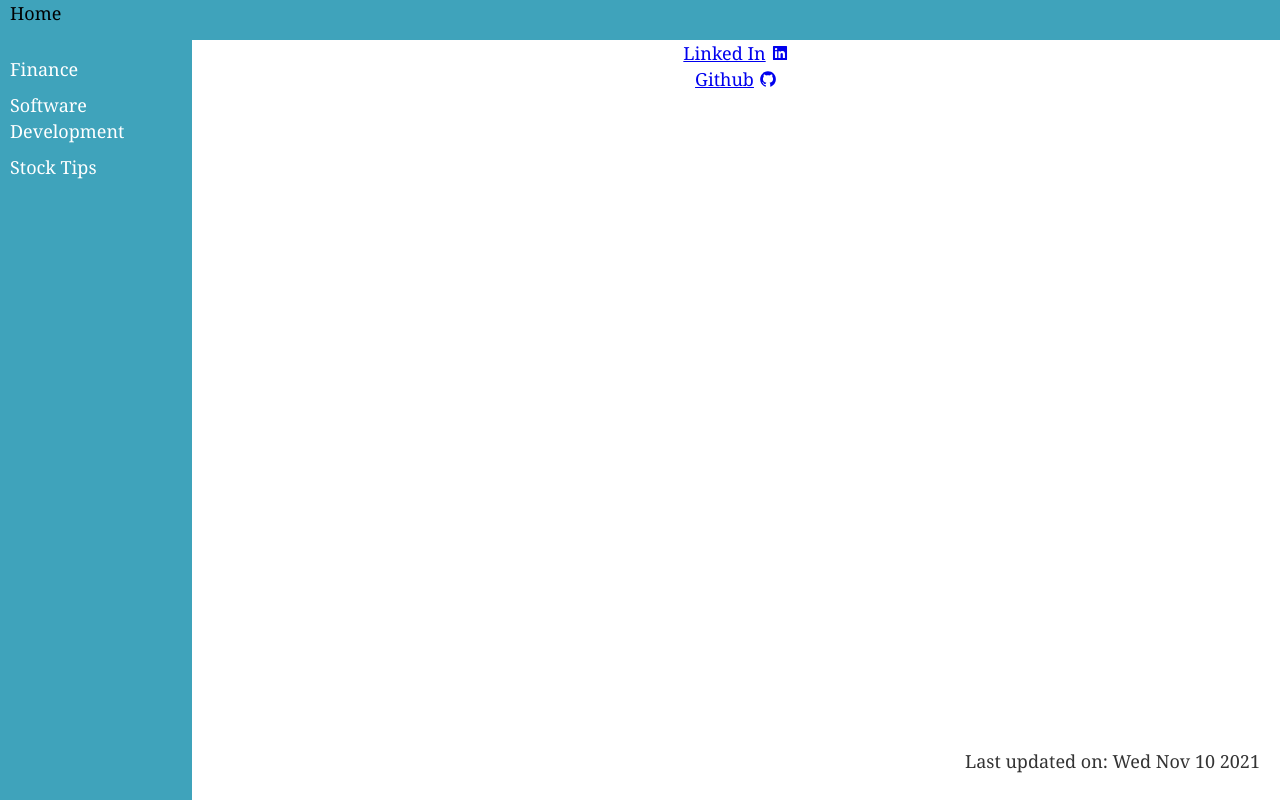
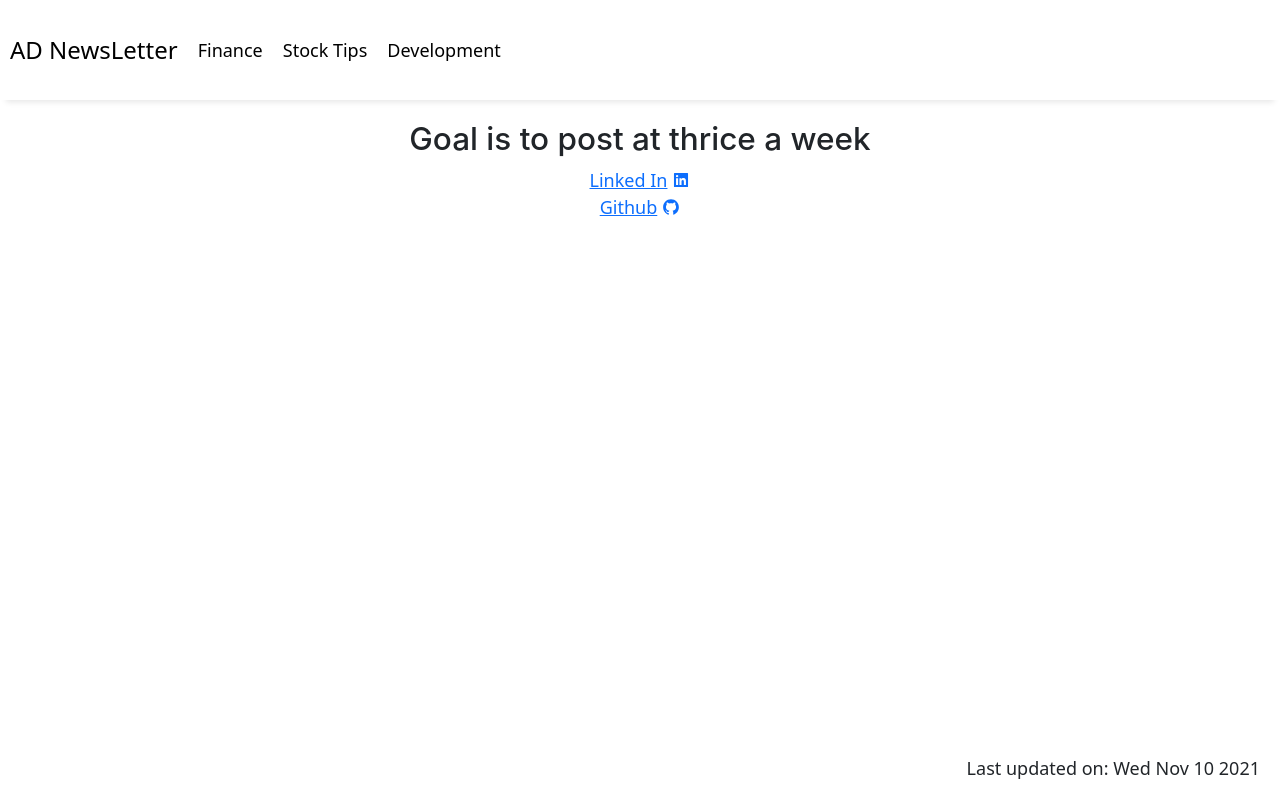
Before and after one commit to dharanchit/boat, a Gatsby site: page / in a window 1280 px wide. Built offline with nearby package versions, Linux system fonts and the light colour scheme; Gatsby itself is replaced by a stand-in of ours.

Commit message:
major ui rampup

```diff
--- a/gatsby-browser.js
+++ b/gatsby-browser.js
@@ -5,3 +5,5 @@
  */
 
 // You can delete this file if you're not using it
+import "hamburgers/dist/hamburgers.css";
+import "bootstrap/dist/css/bootstrap.min.css";
--- a/package.json
+++ b/package.json
@@ -10,7 +10,9 @@
     "@mui/material": "^5.0.0-rc.1",
     "@mui/styled-engine-sc": "^5.0.0-rc.1",
     "babel-plugin-styled-components": "^1.13.2",
+    "bootstrap": "^5.1.3",
     "gatsby": "^3.13.1",
+    "gatsby-plugin-anchor-links": "^1.2.1",
     "gatsby-plugin-google-gtag": "^3.14.0",
     "gatsby-plugin-image": "^1.13.0",
     "gatsby-plugin-manifest": "^3.13.0",
@@ -21,6 +23,7 @@
     "gatsby-plugin-styled-components": "^4.14.0",
     "gatsby-source-filesystem": "^3.13.0",
     "gatsby-transformer-sharp": "^3.13.0",
+    "hamburgers": "^1.1.3",
     "prop-types": "^15.7.2",
     "react": "^17.0.1",
     "react-dom": "^17.0.1",
--- /dev/null
+++ b/src/components/LeftSidebar.js
@@ -0,0 +1,88 @@
+import React from "react";
+import styled from "styled-components";
+import { Link } from "gatsby"
+import { AnchorLink } from "gatsby-plugin-anchor-links";
+
+const StyledWrapper = styled.div`
+    height: 100%;
+  .left-sidebar {
+    left: 0;
+    overflow-y: none;
+    height: 100vh;
+
+    @media (max-width: 450px) {
+      top: 85px;
+    }
+
+    @media (min-width: 450px) and (max-width: 550px){
+      top: 90px;
+    }
+
+    @media (min-width: 550px) and (max-width: 599px){
+      top: 100px;
+    }
+
+    @media (min-width: 600px) and (max-width: 991px) {
+      top: 105px;
+    }
+  }
+
+  .header-link-divider {
+    border-bottom: 1px solid "#979797";
+    max-width: 250px;
+    margin-left: 50px;
+  }
+
+  .sidebar-internal-links, .sidebar-external-links {
+    color: black;
+    text-transform: uppercase;
+    font-weight: 600;
+    line-height: 50px;
+    text-decoration: none;
+  }
+
+  .sm-black {
+    width: 35px;
+    height: 35px;
+  }
+
+  .sm-all-icons {
+    margin-left: 25px;
+  }
+
+  .active {
+    border-bottom: 2px solid #464FD0;
+  }
+
+`;
+
+const SidebarLeft = [
+  {
+    topLinks: [
+      { navLink: "Finance", href:"/finance", color: "black", isAnchor:true},
+      { navLink: "Stock Tips", href:"/stock-tips", color: "black", isAnchor:true },
+      { navLink: "Development", href:"/software-development",color: "black", isAnchor:true }
+    ],
+  },
+];
+
+const LeftSidebar = ({ setLeftSidebar, leftSidebar }) => {
+
+  return (
+  <StyledWrapper>
+    <nav className="container-fluid left-sidebar sidebar">
+      <div className="row px-4 mt-3">
+        {SidebarLeft[0].topLinks.map((link) => (
+          <div className="col-12 last-child-donate">
+            <AnchorLink className="sidebar-internal-links" to={link.href} onAnchorLinkClick={() => setLeftSidebar(!leftSidebar)}>
+                <p style={{ color: link.color }}>{link.navLink}</p>
+            </AnchorLink>
+          </div>
+        ))}
+      </div>
+    </nav>
+  </StyledWrapper>
+);
+};
+
+export default LeftSidebar;
--- /dev/null
+++ b/src/components/MobileHeader.js
@@ -0,0 +1,109 @@
+import React from "react"
+import styled from "styled-components"
+import { Link } from "gatsby"
+import LeftSidebar from "./LeftSidebar"
+
+const StyledWrapper = styled.div`
+
+  width: 100%;
+  position: sticky;
+  top: 0;
+  left: 0;
+  background-color: white;
+  z-index: 9;
+
+  .hamburger {
+    outline: none;
+    padding:0px 15px !important;
+  }
+
+  .mobile-header {
+    padding-top: 15px;
+    padding-bottom: 15px;
+    @media (min-width: 1092px) {
+      display: none;
+    }
+  }
+
+  .toggle {
+    width: 60px;
+    padding-left: 15px;
+    padding-right: 15px;
+    cursor: pointer;
+    margin-bottom:0;
+  }
+
+  .hamburger-inner,
+  .hamburger-inner::before,
+  .hamburger-inner::after,
+  .hamburger-inner::before {
+    width: 25px;
+    height: 2px;
+  }
+
+  .logo-class{
+    margin: 10px 0px;
+    font-size: 24px;
+    font-weight: 500;
+    color: black;
+    text-decoration: none;
+  }
+`
+
+const MobileHeader = () => {
+  const [leftSidebar, setLeftSidebar] = React.useState(false)
+
+  React.useEffect(() => {
+    if (leftSidebar) {
+      document.body.style.overflow = "hidden"
+    } else {
+      document.body.style.overflow = "unset"
+    }
+  }, [leftSidebar])
+
+  return (
+    <StyledWrapper>
+      <div className="mobile-header">
+        <div className="container-fluid">
+          <div className="row">
+            <div className="col-3 d-flex flex-column justify-content-center">
+            {(
+                  <div
+                      onClick={() => setLeftSidebar(!leftSidebar)}
+                      className={leftSidebar ? "open" : "d-block"}
+                      id="menu-toggle"
+                  >
+                    <button
+                        className={
+                          leftSidebar
+                              ? "hamburger hamburger--squeeze is-active justify-content-center"
+                              : "hamburger hamburger--squeeze d-flex flex-direction justify-content-center"
+                        }
+                        type="button"
+                    >
+                    <span className="hamburger-box">
+                      <span className="hamburger-inner"></span>
+                    </span>
+                    </button>
+                  </div>
+              )}
+            </div>
+            <div className="col-6 d-flex flex-column justify-content-center">
+              <Link to="/" className="logo-class">
+                <span>AD NewsLetter</span>
+              </Link>
+            </div>
+          </div>
+        </div>
+      </div>
+      {leftSidebar && (
+        <LeftSidebar
+          setLeftSidebar={setLeftSidebar}
+          leftSidebar={leftSidebar}
+        />
+      )}
+    </StyledWrapper>
+  )
+}
+
+export default MobileHeader
--- a/src/components/header.js
+++ b/src/components/header.js
@@ -2,55 +2,75 @@ import * as React from "react"
 import styled from "styled-components"
 import { Grid } from "@mui/material"
 import { AiFillGithub, AiFillLinkedin } from "react-icons/ai"
+import { Link } from "gatsby"
 
 const HeaderWrapper = styled.div`
-  background: #3fa3bb;
+  height: 100px;
   display: flex;
-  height: 40px;
+  align-items: center;
+  z-index: 1;
+  -webkit-box-shadow: 0 8px 6px -6px rgba(0, 0, 0, 0.1);
+  -moz-box-shadow: 0 8px 6px -6px rgba(0, 0, 0, 0.1);
+  box-shadow: 0 8px 6px -6px rgba(0, 0, 0, 0.1);
 
-  .icon-class {
+  .logo-class{
     cursor: pointer;
+    margin: 0 10px;
+    font-size: 24px;
+    font-weight: 500;
+  }
+
+  .sub-section-div{
+    display: flex;
+    align-items: center;
+  }
+
+  .sub-section{
+    cursor: pointer;
+    margin: 0 10px;
+    &:hover{
+      font-weight: 600;
+    }
+  }
+
+  .link-decoration {
+    text-decoration: none;
+    color: black;
+  }
+
+  @media (max-width: 1091px) {
+    display: none;
+    height: 0px;
   }
 `
 
-const Header = () => (
-  <HeaderWrapper>
-    <Grid container>
-      <Grid
-        item
-        xs={10}
-        display="flex"
-        justifyContent="flex-end"
-        alignItems="center"
-      ></Grid>
-      <Grid
-        item
-        xs={1}
-        display="flex"
-        justifyContent="center"
-        alignItems="center"
-      >
-        <AiFillLinkedin
-          className="icon-class"
-          onClick={() =>
-            window.open("https://www.linkedin.com/in/anchitdhar/", "_blank")
-          }
-        />
+const Header = () => {
+  return(
+    <HeaderWrapper>
+      <Grid container xs={4} md={12} className="header-mobile-desktop-visibility">
+        <div>
+          <Link className="link-decoration" to="/">
+            <span className="logo-class">AD NewsLetter</span>
+          </Link>
+        </div>
+        <div className="sub-section-div">
+          <Link className="link-decoration" to="/finance">
+            <span className="sub-section">Finance</span>
+          </Link>
+        </div>
+        <div className="sub-section-div">
+          <Link className="link-decoration" to="/stock-tips">
+            <span className="sub-section">Stock Tips</span>
+          </Link>
+        </div>
+        <div className="sub-section-div">
+          <Link className="link-decoration" to="/software-development">
+            <span className="sub-section">Development</span>
+          </Link>
+        </div>
       </Grid>
-      <Grid
-        item
-        xs={1}
-        display="flex"
-        justifyContent="center"
-        alignItems="center"
-      >
-        <AiFillGithub
-          className="icon-class"
-          onClick={() => window.open("https://github.com/dharanchit", "_blank")}
-        />
-      </Grid>
-    </Grid>
-  </HeaderWrapper>
-)
+    </HeaderWrapper>
+  );
+}
 
 export default Header
--- a/src/components/layout.js
+++ b/src/components/layout.js
@@ -10,23 +10,21 @@ import PropTypes from "prop-types"
 import styled from "styled-components"
 import Header from "./header"
 import "./layout.css"
-import SideBar from "./sidebar"
-import { OutboundLink } from "gatsby-plugin-google-gtag"
+import MobileHeader from "./MobileHeader"
 
 const MainWrapper = styled.div`
   display: flex;
   width: 100%;
   min-height: 100%;
-`
 
-const SideWrapper = styled.div`
-  width: 15%;
-  display: flex;
-  flex-direction: row;
+  .blog-body{
+    padding: 20px 100px;
+    overflow-y: auto;
+  }
 `
 
 const BodyWrapper = styled.div`
-  width: 85%;
+  width: 100%;
   display: flex;
   flex-direction: column;
 `
@@ -41,16 +39,13 @@ const FooterWrapper = styled.div`
 `
 
 const Layout = ({ children }) => {
-  const [selectedItem, setSelectedItem] = React.useState("")
   return (
     <>
       <MainWrapper>
-        <SideWrapper>
-          <SideBar />
-        </SideWrapper>
         <BodyWrapper>
           <Header />
-          <main>{children}</main>
+          <MobileHeader />
+          <main className="blog-body">{children}</main>
         </BodyWrapper>
       </MainWrapper>
       <FooterWrapper>
--- a/src/pages/index.js
+++ b/src/pages/index.js
@@ -27,6 +27,7 @@ const IndexPage = () => {
       <Layout>
         <Seo title="Home" />
         <Grid container justifyContent="center">
+          <h3>Goal is to post at thrice a week</h3>
           <Grid item xs={12} justifyContent="center">
             <a
               href="https://www.linkedin.com/in/anchitdhar/"
```
Also changed, not shown: src/components/reusables/card/index.js (added, +35 -0 lines), src/material/stockTips/data.json (+7 -6 lines), src/pages/stock-tips.js (+10 -15 lines), 1 other file.
